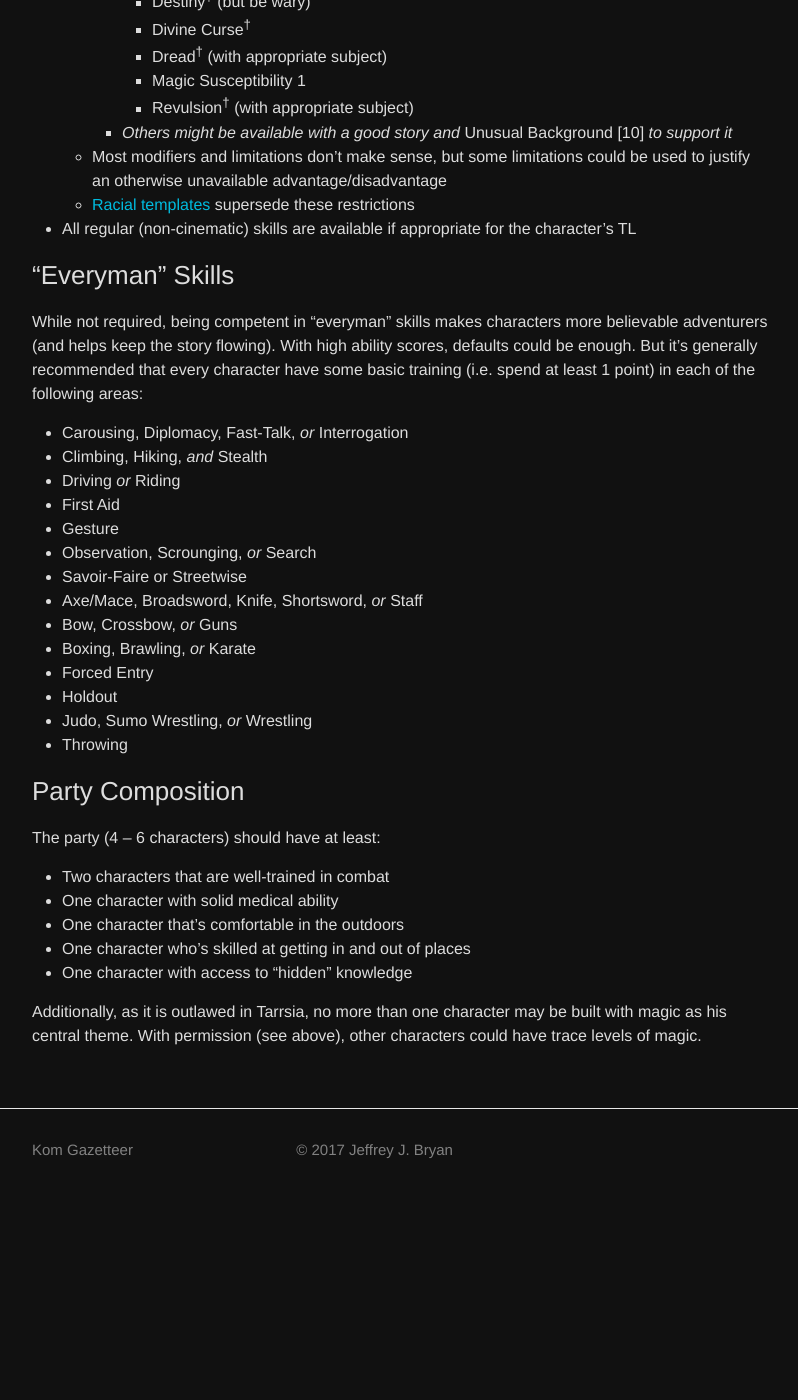
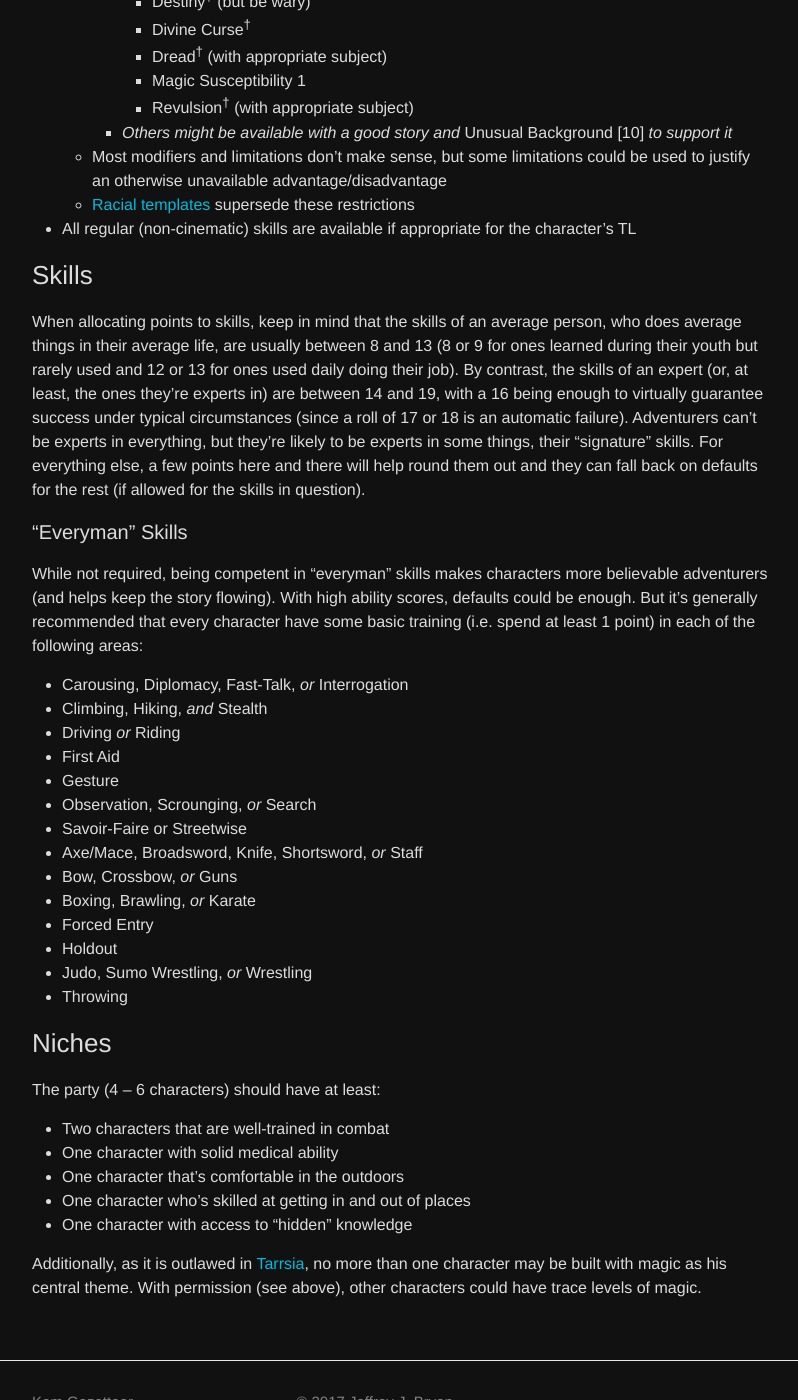
Before and after one commit to DracoNoir/kom, a Jekyll site: the page built from campaign/index.md, in a window 1280 px wide and 1400 px high, scrolled down 1265 px. Shown: the whole window, without its empty margins (238-1036 px from the left). Built offline with Jekyll 4.4.1, drawn with Linux system fonts in a browser that asks for light colours; before the commit the page ends 2471 px from its top, so only the background shows below that.

Commit message:
Added guidance for skill levels.

```diff
--- a/campaign/index.md
+++ b/campaign/index.md
@@ -57,7 +57,11 @@ The following general rules apply to building your characters:
   * [Racial templates](../templates/races/) supersede these restrictions
 * All regular (non-cinematic) skills are available if appropriate for the character's TL
 
-### "Everyman" Skills
+### Skills
+
+When allocating points to skills, keep in mind that the skills of an average person, who does average things in their average life, are usually between 8 and 13 (8 or 9 for ones learned during their youth but rarely used and 12 or 13 for ones used daily doing their job).  By contrast, the skills of an expert (or, at least, the ones they're experts in) are between 14 and 19, with a 16 being enough to virtually guarantee success under typical circumstances (since a roll of 17 or 18 is an automatic failure).  Adventurers can't be experts in everything, but they're likely to be experts in some things, their "signature" skills.  For everything else, a few points here and there will help round them out and they can fall back on defaults for the rest (if allowed for the skills in question).
+
+#### "Everyman" Skills
 
 While not required, being competent in "everyman" skills makes characters more believable adventurers (and helps keep the story flowing).  With high ability scores, defaults could be enough.  But it's generally recommended that every character have some basic training (i.e. spend at least 1 point) in each of the following areas:
 
@@ -76,7 +80,7 @@ While not required, being competent in "everyman" skills makes characters more b
 * Judo, Sumo Wrestling, _or_ Wrestling
 * Throwing
 
-### Party Composition
+### Niches
 
 The party (4 &ndash; 6 characters) should have at least:
 
@@ -86,4 +90,4 @@ The party (4 &ndash; 6 characters) should have at least:
 * One character who's skilled at getting in and out of places
 * One character with access to "hidden" knowledge
 
-Additionally, as it is outlawed in Tarrsia, no more than one character may be built with magic as his central theme.  With permission (see above), other characters could have trace levels of magic.
+Additionally, as it is outlawed in [Tarrsia](../places/tarrsia/), no more than one character may be built with magic as his central theme.  With permission (see above), other characters could have trace levels of magic.
```
